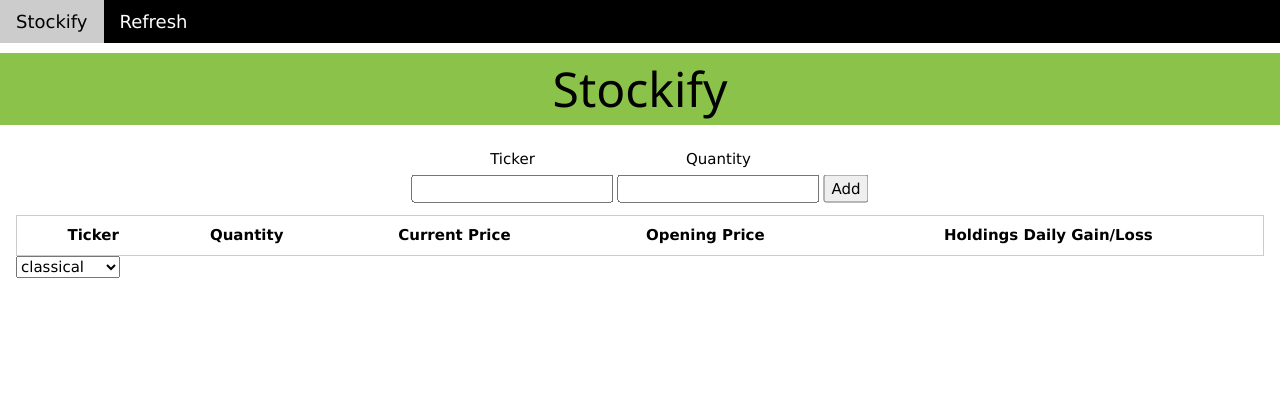
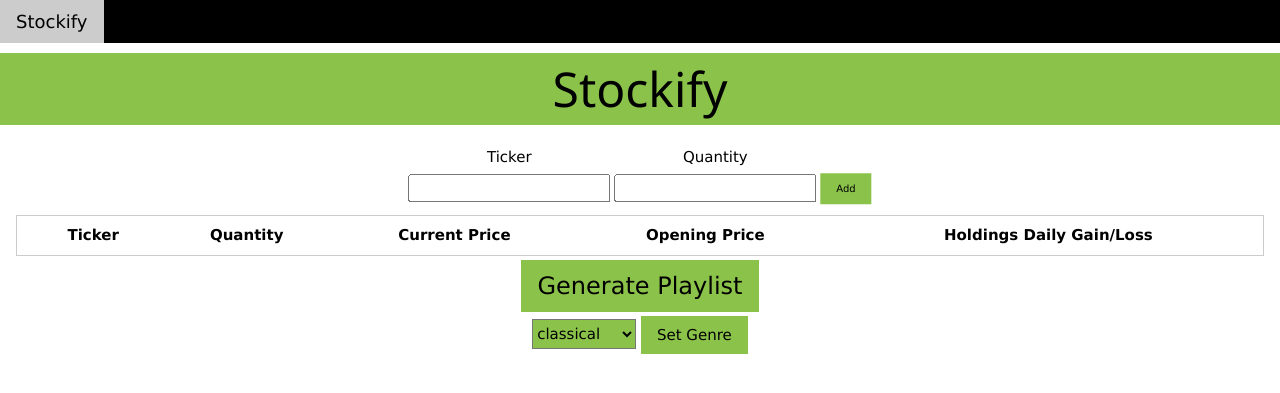
Before and after one commit to ndellamaria/stockify, a Flask app: page /table in a window 1280 px wide. Shown: the top 393 px of the page. Run offline with Flask 2, Linux system fonts and the light colour scheme; lists and menus that the app fills with data are empty; some libraries are stand-ins or nearby versions.

Commit message:
works with genres

```diff
--- a/app.py
+++ b/app.py
@@ -12,6 +12,7 @@ Bootstrap(app)
 app.config['SECRET_KEY'] = 'some_string'
 
 FINAL_CHANGE = [0]
+chosen_genre = [0]
 
 f = open('NASDAQ.txt')
 
@@ -55,7 +56,12 @@ stocksList = collections.OrderedDict()
 @app.route('/table', methods=['GET','POST'])
 def table():
     form1 = StockForm()
+    form2 = GenreForm()
+
+    chosen_genre[0] = form2.genre.data
+
     final_change=0
+
     msg = ''
     if form1.validate_on_submit():
         ticker = form1.ticker.data
@@ -87,7 +93,7 @@ def table():
             FINAL_CHANGE[0] = final_change
             stocksList[stock['symbol']]['current_price'] = stock['price']
             stocksList[stock['symbol']]['opening_price'] = stock['price_open']
-            stocksList[stock['symbol']]['change'] = float(stock['day_change'])*float(stocksList[stock['symbol']]['quantity'])
+            stocksList[stock['symbol']]['change'] = round(float(stock['day_change'])*float(stocksList[stock['symbol']]['quantity']),2)
 
         for stock in stocksList:
             if stocksList[stock]['change'] >= 0:
@@ -96,70 +102,63 @@ def table():
             else:
                 stocksList[stock]['color'] = "w3-text-red"
 
-    # # Import from db - just to show functionality
+    if request.method == 'POST':
+        return render_template('table.html', stockList=stocksList, form1=form1,form2=form2, genres=genres)
+    else:
+        return render_template('table.html', stockList=stocksList, form1=form1, form2=form2, genres=genres)
 
-    if request.method == 'POST':
-        return render_template('table.html', stockList=stocksList, msg=msg, form=form1)
-    else:
-        return render_template('table.html', stockList=stocksList, form=form1, msg=msg, genres=genres)
-
-@app.route('/generate_playlist',methods=['GET','POST'])
+@app.route('/music',methods=['GET','POST'])
 def generate_playlist():
     final_change = FINAL_CHANGE[0]
-    form = GenreForm()
+    searchq = chosen_genre[0]
 
-    if form.validate_on_submit():
-        searchq = form2.genre.data
+    if final_change >= 0:
+        searchq = "happy " + searchq
+    elif final_change <= -100:
+        searchq = "cry " + searchq
+    else:
+        searchq = "sad " + searchq
 
+    print(searchq)
 
-        if final_change >= 0:
-            searchq = "happy " + searchq
-        else:
-            searchq = "sad " + searchq
+    try:
+        access_token = 'dfhsjkdfhds'
+        sp = spotipy.Spotify(auth=access_token)
+        happytracks = sp.search(q=searchq, limit=30, type='playlist')
+    except:
 
+        grant_type = 'client_credentials'
+        body_params = {'grant_type' : grant_type}
 
-        try:
-            access_token = 'dfhsjkdfhds'
-            sp = spotipy.Spotify(auth=access_token)
-            happytracks = sp.search(q=searchq, limit=30, type='playlist')
-        except:
+        url='https://accounts.spotify.com/api/token'
 
-            grant_type = 'client_credentials'
-            body_params = {'grant_type' : grant_type}
+        r=requests.post(url, data=body_params, auth = (client_id, client_secret))
+        data = r.json()
+        access_token = data['access_token']
 
-            url='https://accounts.spotify.com/api/token'
+        sp = spotipy.Spotify(auth=access_token)
 
-            r=requests.post(url, data=body_params, auth = (client_id, client_secret))
-            data = r.json()
-            access_token = data['access_token']
+        happytracks = sp.search(q=searchq, limit=20, type='playlist')
 
-            sp = spotipy.Spotify(auth=access_token)
+    list = happytracks['playlists']['items']
 
-            happytracks = sp.search(q=searchq, limit=20, type='playlist')
+    length = len(list)
 
-        list = happytracks['playlists']['items']
+    track_names = []
+    track_urls = []
+    track_images = []
+    for track in list:
+        track_names.append(track['name'])
+        track_urls.append(track['external_urls']['spotify'])
+        track_images.append(track['images'][0]['url'])
 
-        length = len(list)
+    n = random.randint(0,length-1)
+    one_track_name = track_names[n]
+    one_track_url = track_urls[n]
+    one_track_image = track_images[n]
 
-        track_names = []
-        track_urls = []
-        track_images = []
-        for track in list:
-            track_names.append(track['name'])
-            track_urls.append(track['external_urls']['spotify'])
-            track_images.append(track['images'][0]['url'])
+    # return render_template('music.html',track_names=track_names,track_urls=track_urls,length=length)
 
-        n = random.randint(0,length-1)
-        one_track_name = track_names[n]
-        one_track_url = track_urls[n]
-        one_track_image = track_images[n]
-
-        # return render_template('music.html',track_names=track_names,track_urls=track_urls,length=length)
-
-        return render_template('music.html',one_track_url=one_track_url,one_track_name=one_track_name,one_track_image=one_track_image,form=form)
-
-    else:
-
-        return render_template('music.html',one_track_url=one_track_url,one_track_name=one_track_name,one_track_image=one_track_image,form=form)
+    return render_template('music.html',one_track_url=one_track_url,one_track_name=one_track_name,one_track_image=one_track_image)
 
 app.run()
--- a/forms.py
+++ b/forms.py
@@ -9,4 +9,4 @@ class StockForm(FlaskForm):
 
 class GenreForm(FlaskForm):
     genre = SelectField('Genre')
-    submit = SubmitField('Generate Playlist')
+    submit = SubmitField('Set Genre')
--- a/templates/base.html
+++ b/templates/base.html
@@ -9,7 +9,9 @@
 
     <div class="w3-bar w3-black w3-large">
       <a href="/table" class="w3-bar-item w3-button">Stockify</a>
-      <a href="/generate_playlist" class="w3-bar-item w3-button">Refresh</a>
+      {% if 'music' in request.url_rule.rule %}
+        <a href="/music" class="w3-bar-item w3-button">Refresh</a>
+      {% endif %}
     </div>
 
     {% block content %}{% endblock %}
--- a/templates/table.html
+++ b/templates/table.html
@@ -13,16 +13,16 @@
 
   <form action="" method="post" novalidate>
   <div class="w3-display-container w3-center w3-bordered" style="padding-top: 40px; padding-bottom: 40px;">
-      {{ form.hidden_tag() }}
+      {{ form1.hidden_tag() }}
         <table class="w3-display-middle">
           <tr>
-            <td>{{ form.ticker.label }}</td>
-            <td>{{ form.quantity.label }}</td>
+            <td>{{ form1.ticker.label }}</td>
+            <td>{{ form1.quantity.label }}</td>
           </tr>
           <tr>
-            <td>{{ form.ticker(size = 20) }} </td>
-            <td>{{ form.quantity(size = 5) }}</td>
-            <td> {{ form.submit }} </td>
+            <td>{{ form1.ticker(size = 20) }} </td>
+            <td>{{ form1.quantity(size = 5) }}</td>
+            <td> {{ form1.submit(class_="w3-button w3-light-green w3-tiny") }} </td>
           </tr>
         </table>
     </div>
@@ -97,28 +97,44 @@
 {% endif %}
 {% endwith %} -->
 
-<!-- <div class = "w3-center w3-padding-small">
-  <a href="/generate_playlist"><input type="button" value="Generate Playlist"></a>
-</div> -->
+<div class = "w3-center w3-padding-small">
+  <a href="/music"><input class="w3-button w3-light-green w3-xlarge" type="button" value="Generate Playlist"></a>
+</div>
 
-<div class="w3-container">
+<div class="w3-container w3-center">
   <form action="" method="post" novalidate>
 
-    <!-- {{ form.hidden_tag() }} -->
+    {{ form2.hidden_tag() }}
 
-    <select name="genre">
+    <select class="w3-light-green" style="height:30px" name="genre">
 
       {% for genre in genres %}
 
-        <option value= {{ genre }} SELECTED>{{ genre }}</option>
+        <option class="w3-light-green" value= {{ genre }} SELECTED>{{ genre }}</option>
 
       {% endfor %}
 
     </select>
 
-    <!-- {{ form.submit }} -->
+    {{ form2.submit(class_="w3-light-green w3-button") }}
 
   </form>
 </div>
 
+<!-- <div class="w3-dropdown-hover">
+  <button class="w3-button">Hover Over Me!</button>
+  <div class="w3-dropdown-content w3-bar-block w3-border">
+    <form action="" method="post" novalidate>
+      {% for genre in genres %}
+      <select name="genre">
+        <option value= {{ genre }} SELECTED>{{ genre }}</option>
+      </select>
+
+      {% endfor %}
+    </form>
+  </div>
+</div> -->
+
+
+
 {% endblock %}
```
